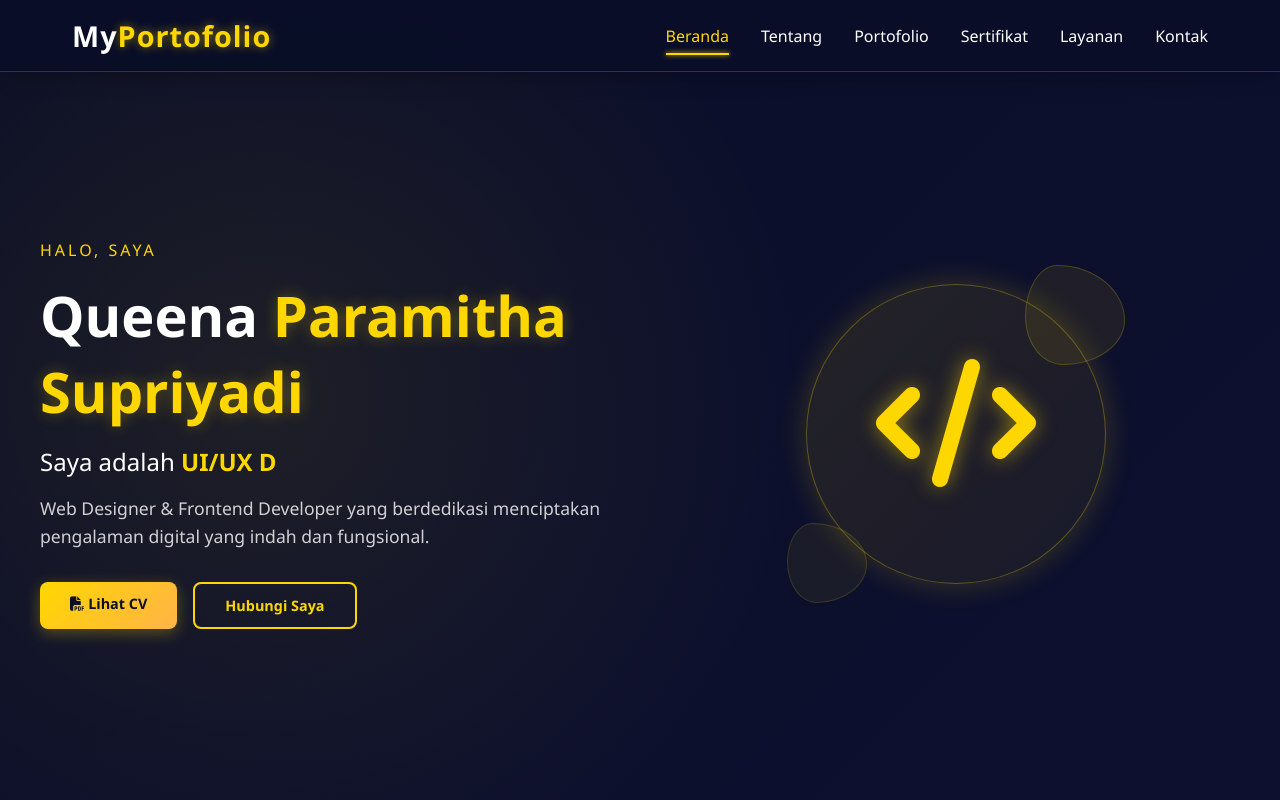
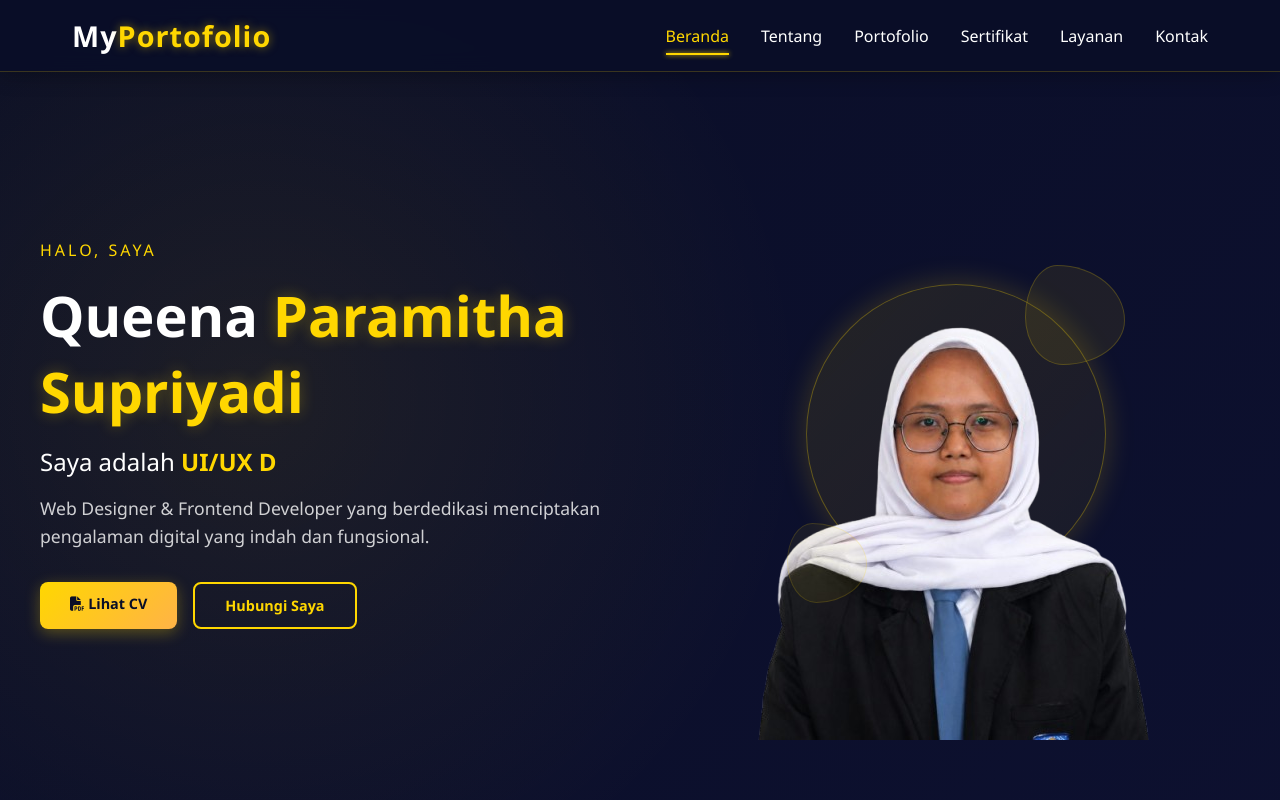
Before and after one commit to queena337/queena-s-websites, a plain HTML site: page index.html in a window 1280 px wide. Shown: the top 800 px of the page. Drawn offline with Linux system fonts and the light colour scheme.

Commit message:
Update index.html

```diff
--- a/index.html
+++ b/index.html
@@ -67,7 +67,8 @@
                 <div class="image-wrapper">
                     <div class="floating-shape"></div>
                     <div class="floating-shape-2"></div>
-                    <i class="fas fa-code"></i>
+                    <!-- Ganti icon code dengan foto -->
+                    <img src="assets/foto_queena-removebg-preview.png" alt="Queena Paramitha Supriyadi" class="hero-photo">
                 </div>
             </div>
         </div>
```
